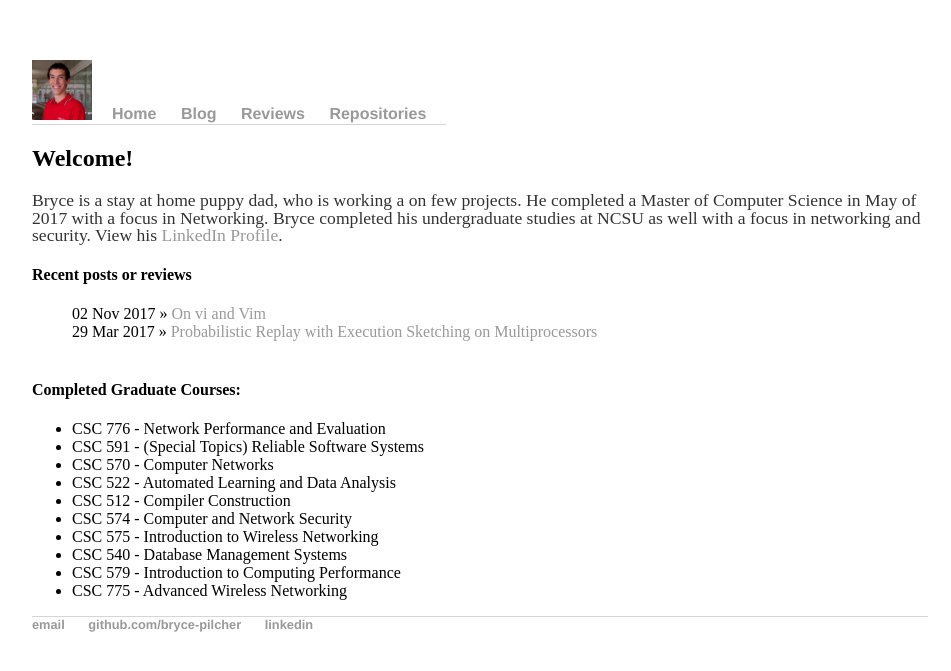
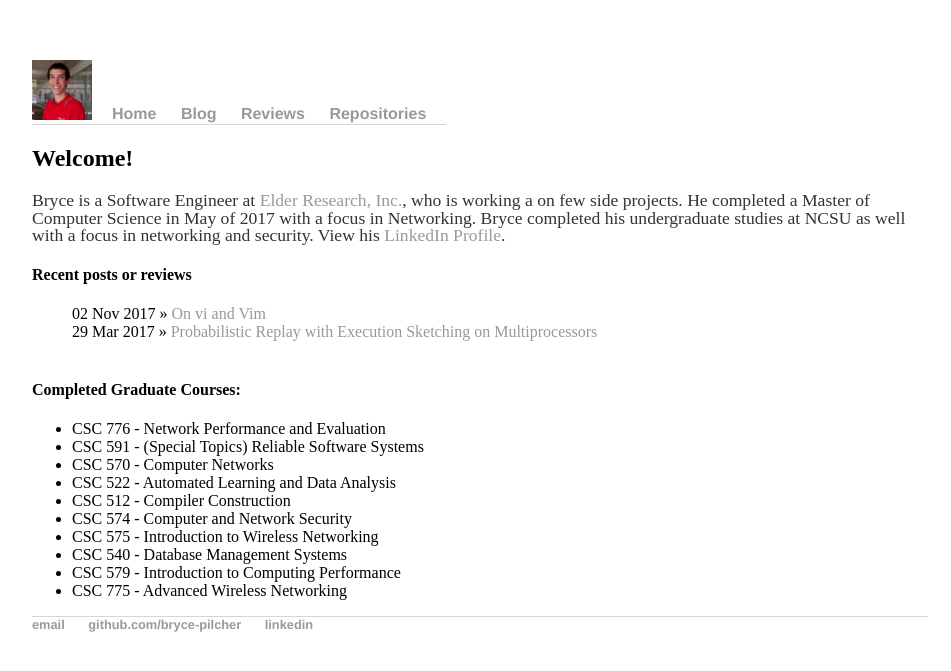
Before and after one commit to bryce-pilcher/bryce-pilcher.github.io, a Jekyll site: the page built from index.html, in a window 1280 px wide. Shown: the top 671 px of the page, without its empty margins (160-1111 px from the left). Built offline with Jekyll 4.4.1, drawn with Linux system fonts in a browser that asks for light colours.

Commit message:
changed intro blurb

```diff
--- a/index.html
+++ b/index.html
@@ -4,7 +4,7 @@ title: Bryce Pilcher
 ---
 <h2> Welcome! </h2>
 <div class="blurb">
-	<p>Bryce is a stay at home puppy dad, who is working a on few projects.  He completed a Master of Computer Science in May of 2017 with a focus in Networking.  Bryce completed his undergraduate studies at NCSU as well with a focus in networking and security.  View his <a href="https://www.linkedin.com/in/brycepilcher/">LinkedIn Profile</a>.</p>
+	<p>Bryce is a Software Engineer at <a href="https://www.elderresearch.com/">Elder Research, Inc.</a>, who is working a on few side projects.  He completed a Master of Computer Science in May of 2017 with a focus in Networking.  Bryce completed his undergraduate studies at NCSU as well with a focus in networking and security.  View his <a href="https://www.linkedin.com/in/brycepilcher/">LinkedIn Profile</a>.</p>
 
 	<h4>Recent posts or reviews</h4>
 	<ul class="reviews">
```
